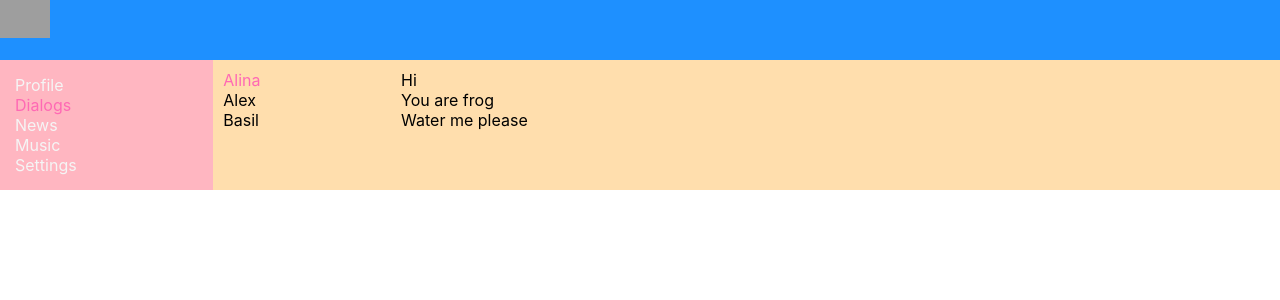
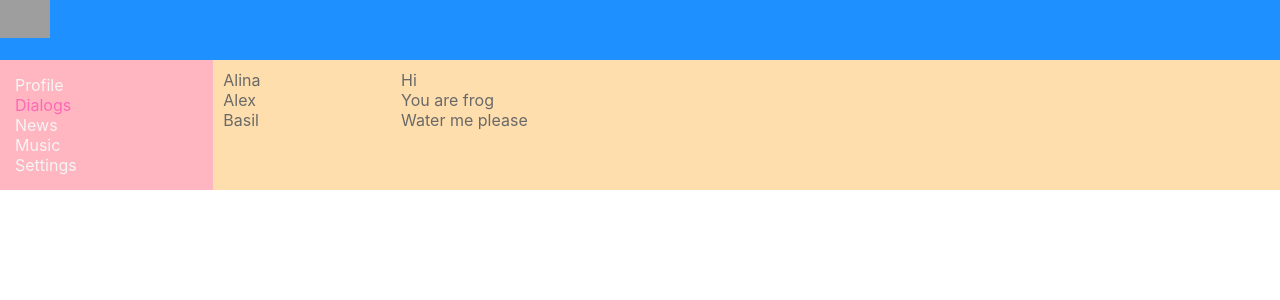
Before and after one commit to AlishaSV/frosch_code, a React (Create React App) app: page /dialogs in a window 1280 px wide. Shown: the top 300 px of the page. Built offline with nearby package versions, Linux system fonts and the light colour scheme; grey boxes are pictures that could not be loaded.

Commit message:
added navigation

```diff
--- a/src/App.js
+++ b/src/App.js
@@ -14,11 +14,11 @@ const App = () => {
     <BrowserRouter>
       <Routes>
         <Route path="/" element={<Root/>}>
-          <Route path="dialogs" element={<Dialogs/>}/>
-          <Route path="profile" element={<Profile/>}/>
-          <Route path="news" element={<News/>}/>
-          <Route path="music" element={<Music/>}/>
-          <Route path="settings" element={<Settings/>}/>
+          <Route path="dialogs/*" element={<Dialogs/>}/>
+          <Route path="profile/*" element={<Profile/>}/>
+          <Route path="news/*" element={<News/>}/>
+          <Route path="music/*" element={<Music/>}/>
+          <Route path="settings/*" element={<Settings/>}/>
         </Route>
       </Routes>
     </BrowserRouter>
--- a/src/components/Dialogs/Dialogs.jsx
+++ b/src/components/Dialogs/Dialogs.jsx
@@ -1,19 +1,14 @@
 import React from 'react'
 import s from './Dialogs.module.css'
+import NavLink from '../NavLink'
 
 const Dialogs = (props) => {
   return (
     <div className={s.dialogs}>
       <div className={s.dialogsItem}>
-        <div className={s.dialog + ' ' + s.active}>
-          Alina
-        </div>
-        <div className={s.dialog}>
-          Alex
-        </div>
-        <div className={s.dialog}>
-          Basil
-        </div>
+        <NavLink path={'/dialogs/1'} title={'Alina'} className={s.dialog} activeStyle={s.active}/>
+        <NavLink path={'/dialogs/2'} title={'Alex'} className={s.dialog} activeStyle={s.active}/>
+        <NavLink path={'/dialogs/3'} title={'Basil'} className={s.dialog} activeStyle={s.active}/>
       </div>
       <div className={s.messages}>
         <div className={s.message}>Hi</div>
--- a/src/components/Dialogs/Dialogs.module.css
+++ b/src/components/Dialogs/Dialogs.module.css
@@ -9,16 +9,20 @@
 
 }
 
+.dialog {
+	text-decoration: none;
+	color: dimgray;
+}
+
 .active {
+	composes: dialog;
 	color: hotpink;
 }
 
-.dialog {
-
-}
 
 .messages {
 	padding: 10px;
+	color: dimgray;
 }
 
 .message {
```
